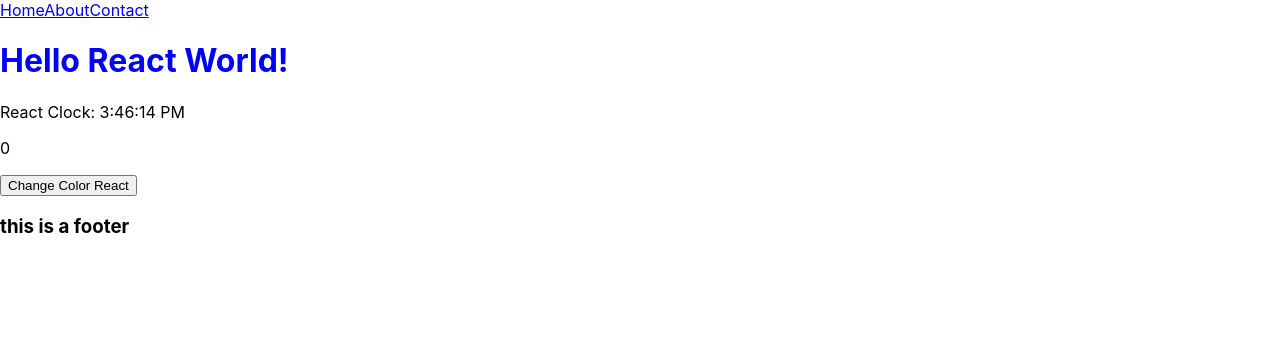
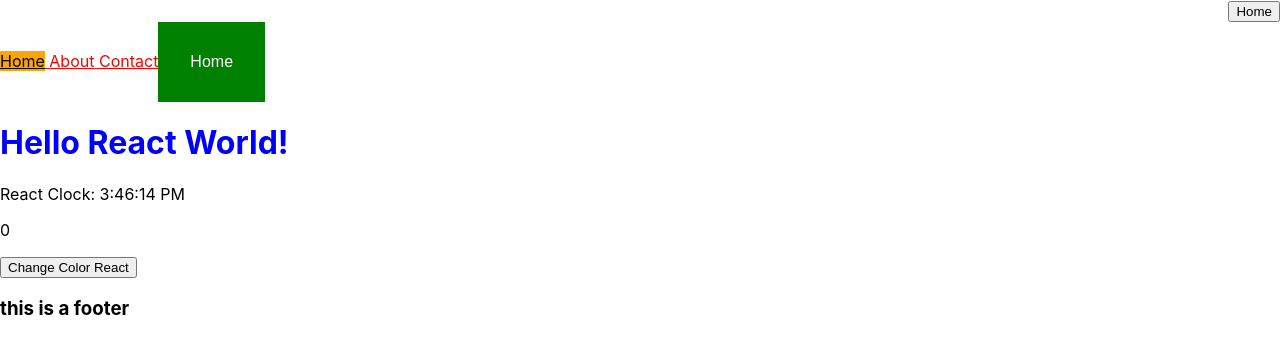
Before and after one commit to Programxiaoming/web2repos, a React (Create React App) app in the folder reactsepconcerns/separateconcern/: page / in a window 1280 px wide. Shown: the top 354 px of the page. Built offline with nearby package versions, Linux system fonts and the light colour scheme.

Commit message:
update Home button

```diff
--- a/reactsepconcerns/separateconcern/src/App.js
+++ b/reactsepconcerns/separateconcern/src/App.js
@@ -7,15 +7,15 @@ import Contact from './pages/Contact';
 import MainLayout from './layouts/MainLayout';
 
 function App() {
-
     return (
         <div>
             <Routes>
                 <Route path="/" element={<MainLayout />} >
-                <Route index element={<Home />} />
-                <Route path="about" element={<About />} />
-                <Route path="contact" element={<Contact />} />
+                    <Route index element={<Home />} />
+                    <Route path="about" element={<About />} />
+                    <Route path="contact" element={<Contact />} />
                 </Route>
+                <Route path="*" element={<p>Invalid URL</p>} />
             </Routes>
         </div>
     );
--- /dev/null
+++ b/reactsepconcerns/separateconcern/src/components/Header.css
@@ -0,0 +1,8 @@
+.link-inactive {
+    color: red;
+    }
+
+.link-active {
+    color: black;
+    background: orange;
+    }
--- a/reactsepconcerns/separateconcern/src/components/Header.js
+++ b/reactsepconcerns/separateconcern/src/components/Header.js
@@ -1,12 +1,60 @@
 import React from "react";
-import { Link } from "react-router-dom";
+import { NavLink } from "react-router-dom";
+import HomeButton from "./HomeButton";
+import "./Header.css";
+
 
 function Header() {
+  const buttonStyle = {
+    backgroundColor: "green",
+    border: "none",
+    color: "white",
+    padding: "15px 32px",
+    textAlign: "center",
+    textDecoration: "none",
+    display: "inline-block",
+    fontSize: "16px",
+  };
+
   return (
     <div>
-      <Link to="/">Home</Link>
-      <Link to="/about">About</Link>
-      <Link to="/contact">Contact</Link>
+      <div>
+        <HomeButton />
+      </div>
+      <div>
+        <NavLink
+          className={({isActive}) =>
+          isActive ? "link-active" : "link-inactive"
+          }
+          to="/">
+            {" "}
+            Home
+        </NavLink>
+        <NavLink
+          className={({isActive}) =>
+          isActive ? "link-active" : "link-inactive"
+          }
+          to="/About">
+            {" "}
+            About
+        </NavLink>
+        <NavLink
+          className={({isActive}) =>
+          isActive ? "link-active" : "link-inactive"
+          }
+          to="/Contact">
+            {" "}
+            Contact
+        </NavLink>
+
+        <NavLink to="/">
+          <button style={buttonStyle}>
+            {" "}
+            <p>Home</p>
+          </button>
+        </NavLink>
+
+      </div>
     </div>
   );
 }
--- /dev/null
+++ b/reactsepconcerns/separateconcern/src/components/HomeButton.js
@@ -0,0 +1,18 @@
+import { useNavigate } from "react-router-dom";
+
+function HomeButton() {
+    const navigate = useNavigate();
+    const handleSubmit = (event) => {
+        try {
+            navigate("/", { replace: true });
+            } catch (error) {
+            console.log(error);
+        }
+    };
+    return (
+        <div style={{ flexDirection: "row", direction: "rtl" }}>
+            <button onClick={handleSubmit}>Home</button>
+        </div>
+    );
+}
+export default HomeButton;
```
